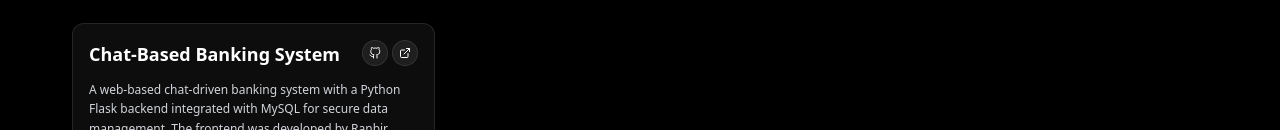
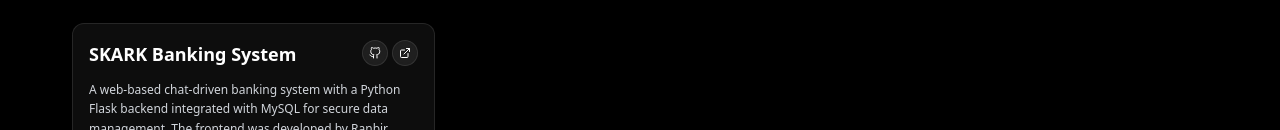
Before and after one commit to SarabdeepSBilkhu/SarabdeepSBilkhu.github.io, a React (Vite) app: page /projects in a window 1280 px wide. Shown: the part 1391-1521 px from the top of the page. Built offline with nearby package versions, Linux system fonts and the light colour scheme.

Commit message:
Update Projects.jsx

```diff
--- a/src/pages/Projects.jsx
+++ b/src/pages/Projects.jsx
@@ -34,7 +34,7 @@ const Projects = () => {
       featured: true
     },
     {
-      title: "Chat-Based Banking System",
+      title: "SKARK Banking System",
       description:
         "A web-based chat-driven banking system with a Python Flask backend integrated with MySQL for secure data management. The frontend was developed by Ranbir Khurana (DevRanbir) using HTML, CSS, and JavaScript, while I focused on backend logic, database integration, and API endpoints.",
       technologies: ["Python", "Flask", "MySQL", "REST API"],
```
